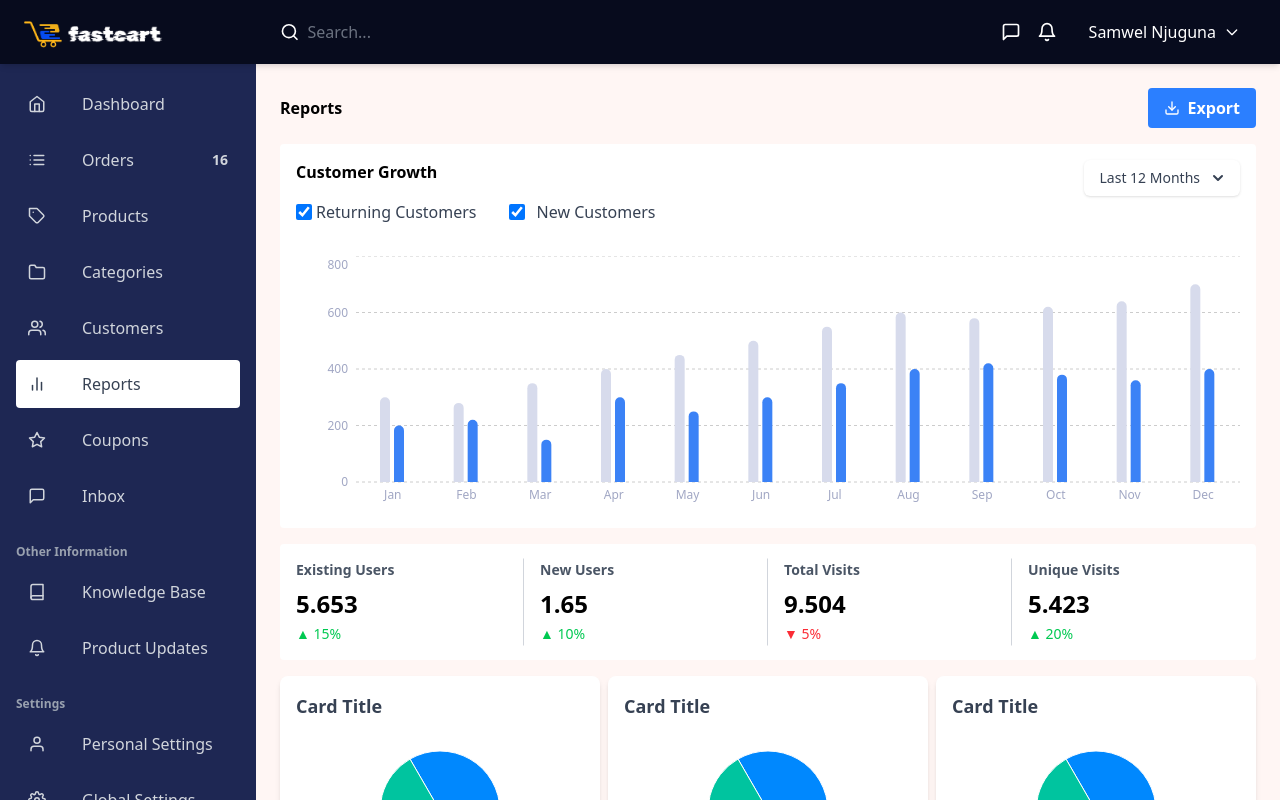
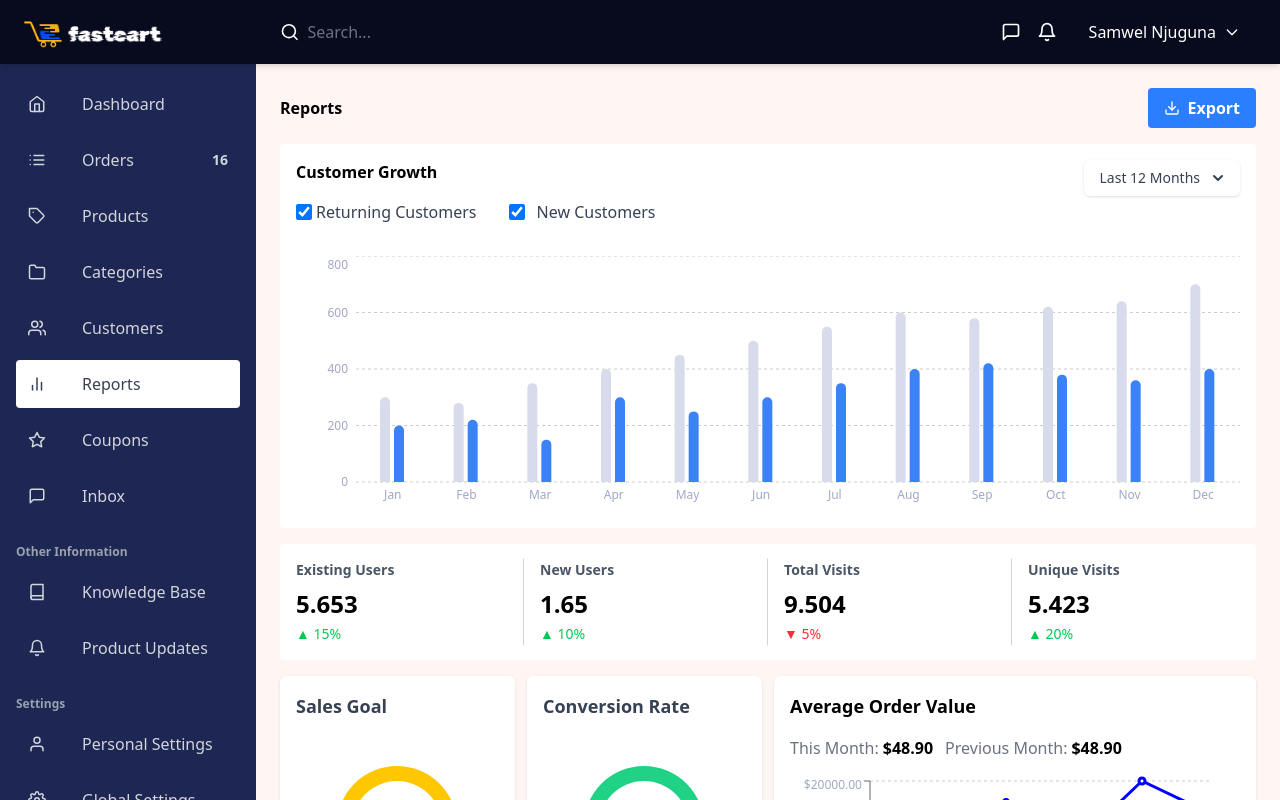
Before and after one commit to test-e-commerce-tellan/admin, a React (Vite) app: page /reports in a window 1280 px wide. Built offline with nearby package versions, Linux system fonts and the light colour scheme.

Commit message:
feat: average order value

```diff
--- a/src/components/Sidebar.tsx
+++ b/src/components/Sidebar.tsx
@@ -42,7 +42,7 @@ const menuItems: MenuItem[] = [
 
 export default function Sidebar() {
   return (
-    <aside className="w-64 bg-primary text-white h-full overflow-y-auto scrollbar-hide p-4">
+    <aside className="w-64 bg-primary-500 text-white h-full overflow-y-auto scrollbar-hide p-4">
       <nav className="flex flex-col space-y-2">
         {menuItems.map((item, index) =>
           item.divider ? (
--- a/src/components/Topbar.tsx
+++ b/src/components/Topbar.tsx
@@ -3,7 +3,7 @@ import { FiBell, FiMessageSquare, FiSearch } from "react-icons/fi";
 
 const Topbar: React.FC = () => {
   return (
-    <header className="bg-primary-dark text-white shadow-md fixed top-0 left-0 right-0 h-16 flex items-center px-6 z-50">
+    <header className="bg-primary-800 text-white shadow-md fixed top-0 left-0 right-0 h-16 flex items-center px-6 z-50">
       <div className="w-64 flex items-center">
         <img src="/images/logo.png" alt="Logo" className="h-10 w-auto" />
       </div>
--- a/src/pages/dashboard/DashboardHome.tsx
+++ /dev/null
@@ -1,12 +0,0 @@
-const DashboardHome = () => {
-    return (
-      <div className="grid grid-cols-3 gap-4">
-        <div className="bg-red-200 p-4">Item 1</div>
-        <div className="bg-blue-200 p-4">Item 2</div>
-        <div className="bg-green-200 p-4">Item 3</div>
-      </div>
-    );
-  };
-
-
-  export default DashboardHome;
--- a/src/pages/reports/Reports.tsx
+++ b/src/pages/reports/Reports.tsx
@@ -3,9 +3,33 @@ import { FiDownload } from "react-icons/fi";
 import CustomerGrowth from "./components/CustomerGrowth";
 import CustomerStatistics from "./components/CustomerStatistics";
 import CardComponent from "./components/CardComponent";
+import AverageOrderComponent from "./components/AverageOrderComponent";
 
 const Reports = () => {
   const handleDownload = () => {};
+  const salesGoalData = {
+    title: "Sales Goal",
+    value: 75,
+    totalValue: 100,
+    color: "#FFC700",
+    statistics: [
+      { label: "Sold for", value: "$70.90" },
+      { label: "Month goal", value: "$75.23" },
+      { label: "Left", value: "$25.50" },
+    ],
+  };
+
+  const conversionRateData = {
+    title: "Conversion Rate",
+    value: 75,
+    totalValue: 100,
+    color: "#1FD286",
+    statistics: [
+      { label: "Cart", value: "35$" },
+      { label: "Checkout", value: "75%" },
+      { label: "Purchase", value: "25%" },
+    ],
+  };
 
   return (
     <div>
@@ -28,10 +52,25 @@ const Reports = () => {
         <CustomerStatistics />
       </div>
 
-      <div className="mt-4 grid grid-cols-3 gap-2">
-        <CardComponent />
-        <CardComponent />
-        <CardComponent />
+      <div className="mt-4 grid grid-cols-4 gap-3">
+        <CardComponent
+          title={salesGoalData.title}
+          value={salesGoalData.value}
+          totalValue={salesGoalData.totalValue}
+          color={salesGoalData.color}
+          statistics={salesGoalData.statistics}
+        />
+        <CardComponent
+          title={conversionRateData.title}
+          value={conversionRateData.value}
+          totalValue={conversionRateData.totalValue}
+          color={conversionRateData.color}
+          statistics={conversionRateData.statistics}
+        />
+
+        <div className="col-span-2">
+          <AverageOrderComponent />
+        </div>
       </div>
     </div>
   );
--- /dev/null
+++ b/src/pages/reports/components/AverageOrderComponent.tsx
@@ -0,0 +1,26 @@
+import AverageOrdersGraph from "./AverageOrdersGraph";
+
+const AverageOrderComponent = () => {
+  return (
+    <>
+      <div className="card h-auto space-y-4">
+        <h4 className="font-bold text-lg">Average Order Value</h4>
+        <div className="flex flex-row space-x-3">
+          <div className="flex space-x-1">
+            <h4 className="text-gray-500 font-light">This Month: </h4>{" "}
+            <span className="font-bold">$48.90</span>
+          </div>
+
+          <div className="flex space-x-1">
+            <h4 className="text-gray-500 font-light">Previous Month: </h4>{" "}
+            <span className="font-bold">$48.90</span>
+          </div>
+        </div>
+
+        <AverageOrdersGraph />
+      </div>
+    </>
+  );
+};
+
+export default AverageOrderComponent;
--- /dev/null
+++ b/src/pages/reports/components/AverageOrdersGraph.tsx
@@ -0,0 +1,50 @@
+import {
+  CartesianGrid,
+  Line,
+  LineChart,
+  ResponsiveContainer,
+  Tooltip,
+  XAxis,
+  YAxis,
+} from "recharts";
+
+const data = [
+  { month: "Jan", revenue: 12000 },
+  { month: "Feb", revenue: 15000 },
+  { month: "Mar", revenue: 18000 },
+  { month: "Apr", revenue: 14000 },
+  { month: "May", revenue: 20000 },
+  { month: "Jun", revenue: 17000 },
+];
+
+const AverageOrdersGraph = () => {
+  return (
+    <div className="w-full h-64">
+      <ResponsiveContainer width="100%" height="100%">
+        <LineChart
+          data={data}
+          margin={{ top: 5, right: 30, left: 20, bottom: 5 }}
+        >
+          <CartesianGrid strokeDasharray="3 3" vertical={false} />
+          <XAxis dataKey="month" tick={{ fontSize: 12, fill: "#A1A7C4" }} />
+
+          <YAxis
+            tick={{ fontSize: 12, fill: "#A1A7C4" }}
+            tickFormatter={(value) => `$${value.toFixed(2)}`}
+          />
+
+          <Tooltip />
+          <Line
+            type="linear"
+            dataKey="revenue"
+            stroke="#0000FF"
+            strokeWidth={3}
+            activeDot={{ r: 2 }}
+          />
+        </LineChart>
+      </ResponsiveContainer>
+    </div>
+  );
+};
+
+export default AverageOrdersGraph;
--- a/src/pages/reports/components/CardComponent.tsx
+++ b/src/pages/reports/components/CardComponent.tsx
@@ -1,45 +1,70 @@
 import { PieChart, Pie, Cell, ResponsiveContainer } from "recharts";
 
-const CardComponent = () => {
-  const data = [
-    { name: "Group A", value: 400 },
-    { name: "Group B", value: 300 },
-    { name: "Group C", value: 300 },
-    { name: "Group D", value: 200 },
-  ];
+type Stat = {
+  label: string;
+  value: string | number;
+};
 
-  const COLORS = ["#0088FE", "#00C49F", "#FFBB28", "#FF8042"];
+type CardComponentProps = {
+  title: string;
+  value: number;
+  totalValue: number;
+  color: string;
+  statistics: Stat[];
+};
+
+const CardComponent: React.FC<CardComponentProps> = ({
+  title,
+  value,
+  totalValue,
+  color,
+  statistics,
+}) => {
+  const percentage = Math.round((value / totalValue) * 100);
 
   return (
-    <div className="flex flex-col bg-white rounded-lg shadow-md p-4">
-      {/* Title at the top-left */}
-      <h4 className="text-lg font-semibold text-gray-700">Card Title</h4>
+    <div className="card flex flex-col w-full max-w-sm">
+      <h4 className="text-lg font-semibold text-gray-700">{title}</h4>
 
-      {/* Center: Pie Chart */}
-      <div className="flex justify-center items-center my-4">
-        <ResponsiveContainer width="80%" height={150}>
+      <div className="relative flex justify-center items-center my-4 h-[180px]">
+        <ResponsiveContainer width="80%" height="100%">
           <PieChart>
             <Pie
-              data={data}
+              data={[
+                { name: title, value },
+                { name: "Other", value: totalValue - value },
+              ]}
               dataKey="value"
               nameKey="name"
               cx="50%"
               cy="50%"
+              innerRadius={45}
               outerRadius={60}
               fill="#8884d8"
+              stroke="none"
             >
-              {data.map((entry, index) => (
-                <Cell key={`cell-${index}`} fill={COLORS[index % COLORS.length]} />
-              ))}
+              <Cell fill={color} />
+              <Cell fill="#e0e0e0" />
             </Pie>
           </PieChart>
         </ResponsiveContainer>
+
+        <div className="absolute text-center">
+          <span className="text-xl font-bold text-gray-800">{percentage}%</span>
+        </div>
       </div>
 
-      {/* Bottom Row */}
-      <div className="flex justify-between items-center border-t border-gray-300 pt-4">
-        <span className="text-sm font-medium text-gray-600">Bottom Title</span>
-        <span className="text-lg font-bold text-gray-800">Value</span>
+      <div className="pt-1">
+        {statistics.map((stat, index) => (
+          <div key={index} className="flex justify-between py-1">
+            <span className="text-sm font-light text-gray-500">
+              {stat.label}
+            </span>
+            <span className="text-medium font-bold text-gray-800">
+              {stat.value}
+            </span>
+          </div>
+        ))}
       </div>
     </div>
   );
--- a/src/styles/index.css
+++ b/src/styles/index.css
@@ -1,10 +1,21 @@
 @import "tailwindcss";
 
+@tailwind utilities;
+
 @theme {
-  --color-primary-dark: #070b1d;
-  --color-primary: #1e2753;
+  --color-primary: #1E5EFF;
+  --color-primary-500: #1e2753;
+  --color-primary-800: #070b1d;
   --color-success: #c4f8e2;
 }
+
+
+@layer components {
+  .card {
+    @apply bg-white rounded-md shadow-sm p-4 transition hover:shadow-md;
+  }
+}
+
 
 :root {
   font-family: system-ui, Avenir, Helvetica, Arial, sans-serif;
```
